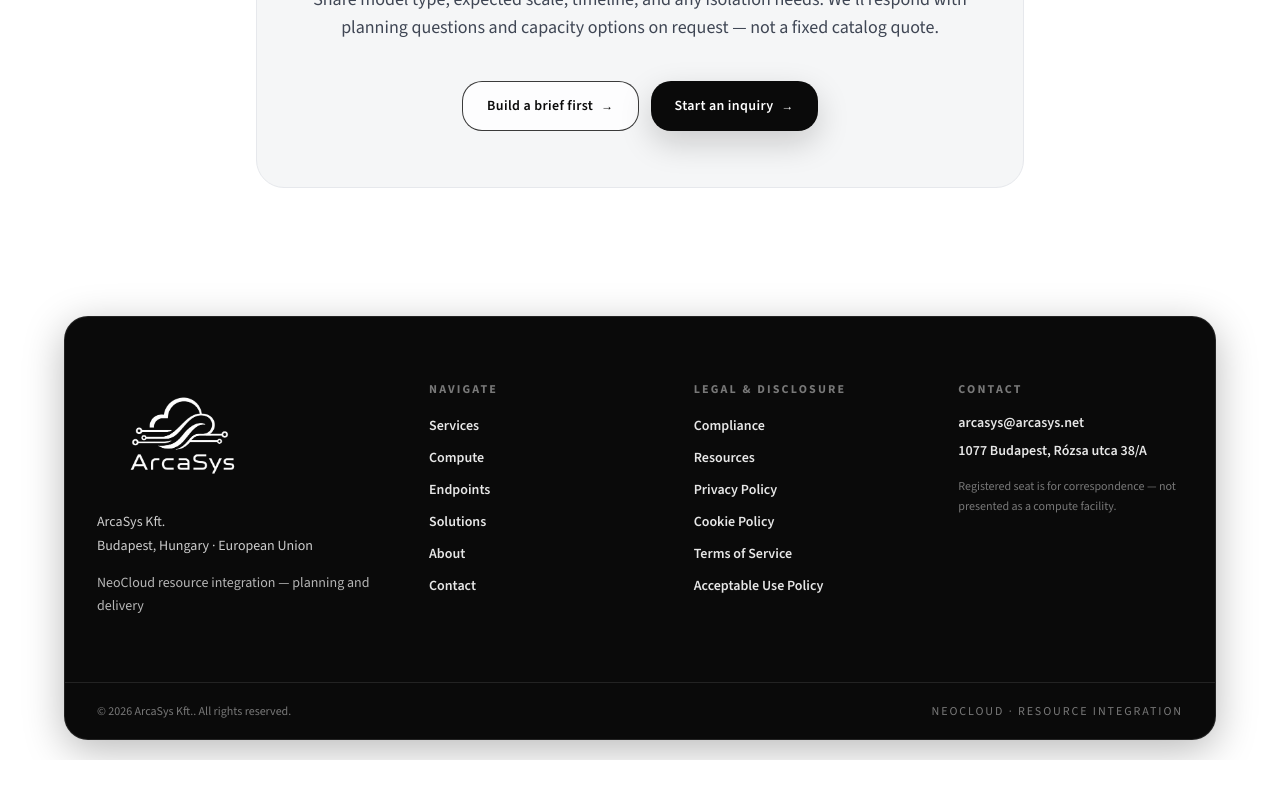
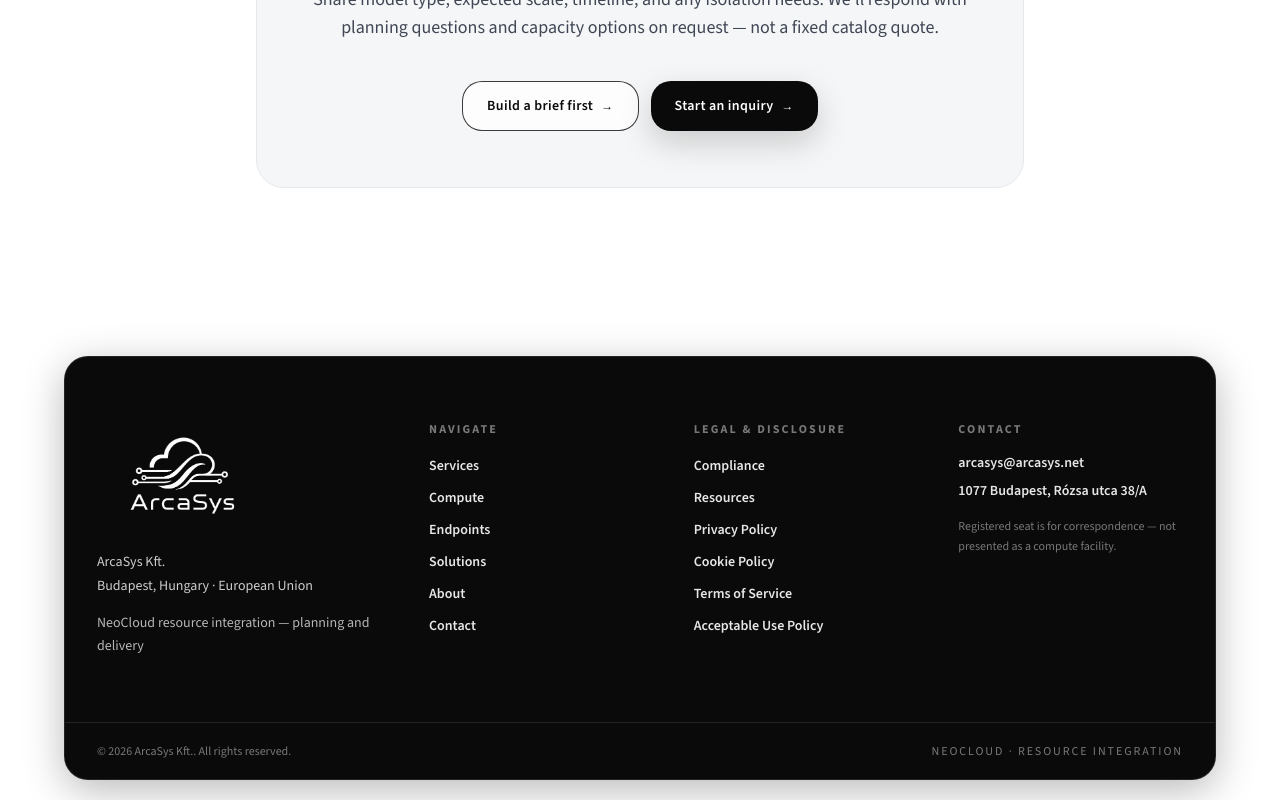
Before and after one commit to arcasyskft/website, a Next.js app: page / in a window 1280 px wide. Shown: the part 5677-6477 px from the top of the page. Before the commit the page ends 6437 px from the top, so only its background shows below. Built offline with nearby package versions, Linux system fonts and the light colour scheme.

Commit message:
Add files via upload

```diff
--- a/src/components/SiteFooter.tsx
+++ b/src/components/SiteFooter.tsx
@@ -7,7 +7,7 @@ export function SiteFooter() {
   const contactBits = [site.email, site.phone, site.address].filter(Boolean);
 
   return (
-    <footer className="px-3 pb-3 md:px-5 md:pb-5">
+    <footer className="px-3 pb-3 pt-8 md:px-5 md:pb-5 md:pt-10">
       <div className="relative mx-auto max-w-6xl overflow-hidden rounded-bar border border-white/10 bg-accent text-white shadow-bar">
         <div className="relative mx-auto grid gap-10 px-5 py-14 md:grid-cols-[1.3fr_1fr_1fr_1fr] md:px-8 md:py-16">
           <div>
```
